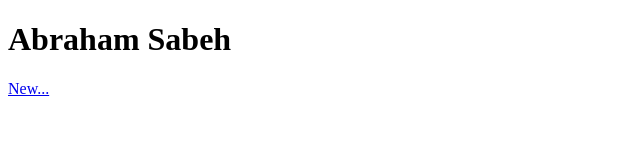
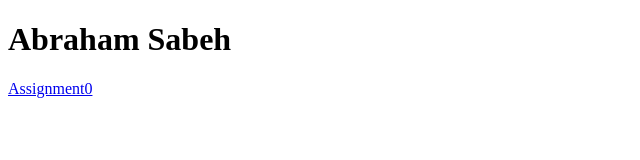
Before and after one commit to asabeh11/asabeh11.github.io, a plain HTML site: page index.html in a window 1280 px wide. Shown: the full height of the page, 0-640 px from the left. Drawn offline with Linux system fonts and the light colour scheme.

Commit message:
fixed text

```diff
--- a/index.html
+++ b/index.html
@@ -10,6 +10,6 @@
     <!-- More-->
     <!-- even more-->
     <h1> Abraham Sabeh</h1>
-    <a href="index copy.html">New...</a>
+    <a href="Assignment0.html">Assignment0</a>
 </body>
 </html>
```
Also changed, not shown: Assignment0.html (renamed from index copy.html, +0 -4 lines).
